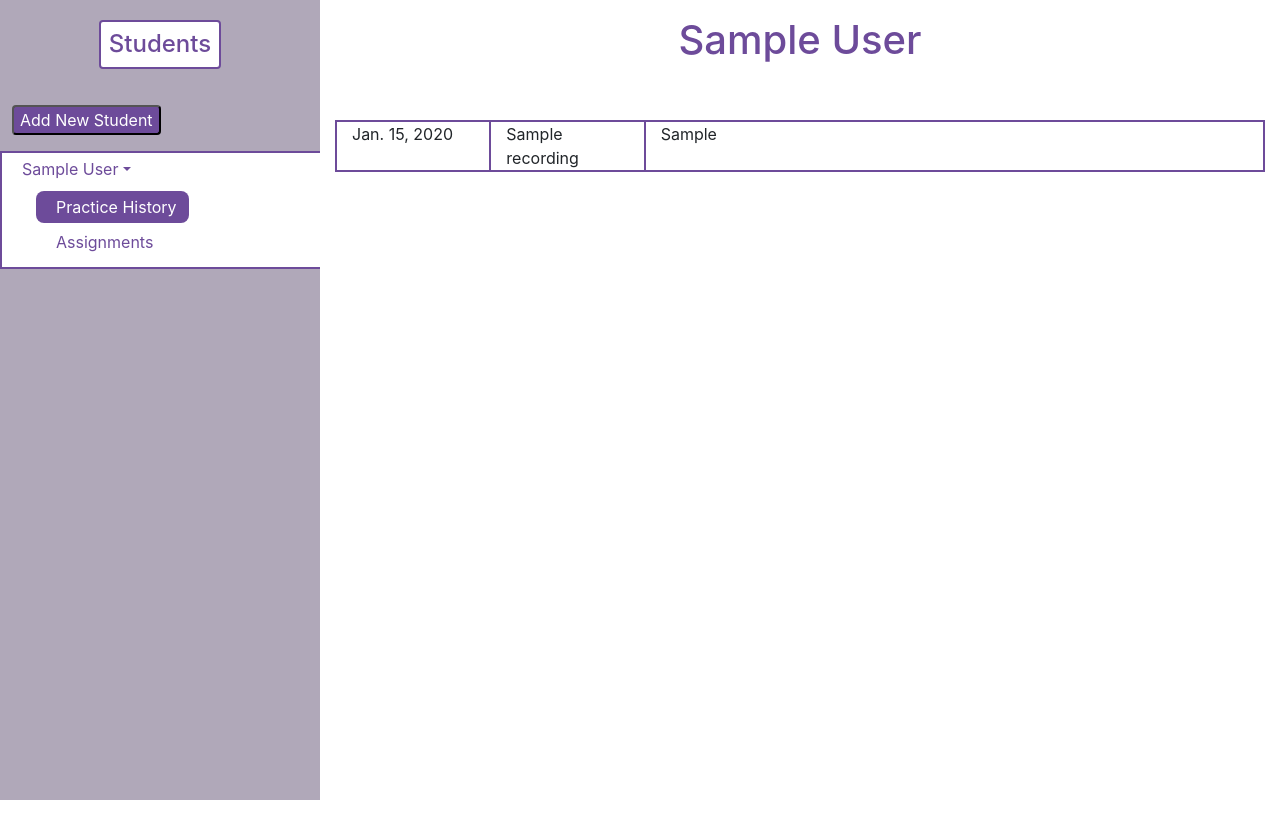
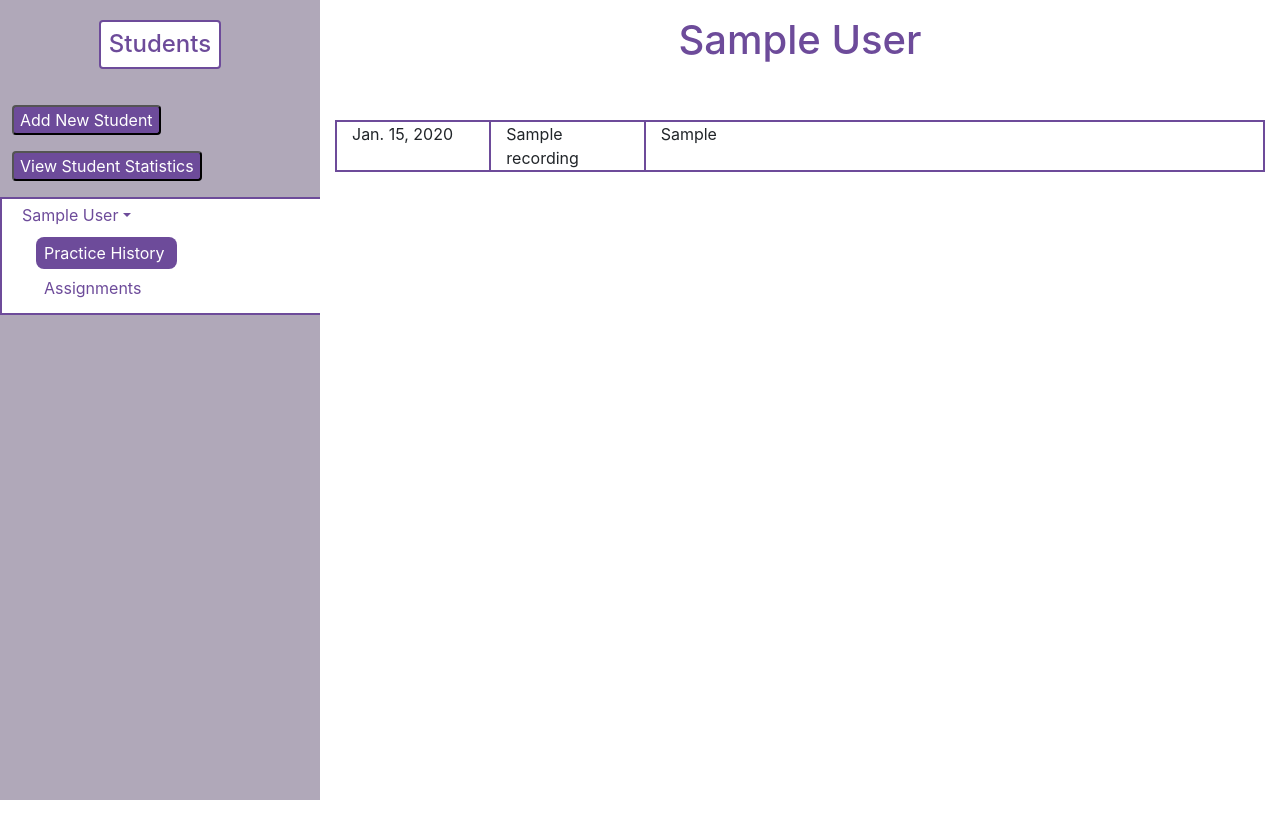
Before and after one commit to ms648/-CS316Project, a Django app: page /music/frontend2 in a window 1280 px wide. Shown: the part 52-868 px from the top of the page. Run offline with Django 3.2, Linux system fonts and the light colour scheme; tables that the repository leaves empty hold one stand-in row (values such as "Sample post"); some libraries are stand-ins or nearby versions.

Commit message:
total time leader board

```diff
--- a/musicapp/teacher_musicapp/templates/teacher_musicapp/frontend2.html
+++ b/musicapp/teacher_musicapp/templates/teacher_musicapp/frontend2.html
@@ -100,6 +100,17 @@
             #nameRow {
                 margin-top: 1rem;
             }
+            td, th {
+                border: 1px solid #6d4b9a;
+                text-align: left;
+                padding: 8px;
+            }
+            tr:nth-child(even) {
+                background-color: #b0a8b9;
+            }
+            #totaltime {
+                color: #6d4b9a
+            }
         </style>
         <script>
             var active = "{{students.0.student_id}}"
@@ -157,6 +168,11 @@
                                         <input style="margin-top: 3px; align-self: center; border-radius: .25rem; background-color: #6d4b9a; color: white" type="submit" value="Add Student"/>
                                 </form>
                     </div>
+                    <div class = "row" style="margin: 1rem 0.25rem 0 0.75rem; ">
+                            <button id="viewstats" style = "border-radius: .25rem; background-color: #6d4b9a; color: white">
+                                View Student Statistics
+                            </button>
+                    </div>
 
                     <div class="sidebar" id="sidebar">
                         <div class="name-body" style="padding: 0.5rem 0; ">
@@ -198,6 +214,7 @@
                                                 data-toggle="tab"
                                                 aria-controls="practice-tab"
                                                 aria-selected="true"
+                                                style="padding-left: 0.5rem"
                                                 >Practice History</a
                                             >
                                         </li>
@@ -210,6 +227,7 @@
                                             data-toggle="tab"
                                             aria-controls="assign-tab"
                                             aria-selected="false"
+                                            style="padding-left: 0.5rem"
                                             >Assignments</a
                                         >
                                         </li>
@@ -232,7 +250,7 @@
                     child2.className += " show"
                 </script>
                 <div class="col" style="width:100%">
-                    <div class = "tab-content">
+                    <div class = "tab-content" id="tab-content">
                         <div class="tab-pane" id="practice-tab">
                             <div class="row" style="justify-content: center; ; margin-bottom: 3rem" id="nameRow">
                                 <h1 class="childName" id="childName" style="color: #6d4b9a"></h1>
@@ -293,7 +311,31 @@
                             {% endfor %}
                         </div>
                     </div>
+                    <div id="statistics" style="display:none">
+                        <div class="row" id="totaltime" style="justify-content: center; margin-top: 3rem">
+                            <div class ="col">
+                                <h5> Total Practice Leaderboard </h3>
+                                    <table id="totaltimetable" style="width:100%; min-width:100%">
+                                            <tr>
+                                                <th>Rank</th>
+                                                <th>Name</th>
+                                                <th>Total Time Practiced</th>
+                                            </tr>
+                                            {%for element in totalDurations%}
+                                                <tr>
+                                                    <th>{{element.0}}</th>
+                                                    <th>{{element.1}}</th>
+                                                    <th>{{element.2}} minutes</th>
+                                                </tr>
+                                            {%endfor%}
+
+                                    </table>
+                            </div>
+
+                        </div>
+                    </div>
                 </div>
+
             </div>
 
         <!-- Optional JavaScript -->
@@ -319,6 +361,18 @@
             $(document).ready(function() {
                 practice()
                 setActive()
+            })
+
+            $("#viewstats").on('click', function() {
+                var tabs = document.getElementById("tab-content")
+                tabs.setAttribute("style", "display:none")
+                $(".name-body ul li a[aria-expanded='true']").attr("aria-expanded", false)
+                if ($(".name-body ul li ul").hasClass("show")) {
+                    $(".name-body ul li ul").removeClass("show")
+                }
+
+                var newcontent = document.getElementById("statistics")
+                newcontent.setAttribute("style", "display:initial")
             })
 
             $("#newassign").on('click', function() {
@@ -367,6 +421,14 @@
             })
 
             function practice() {
+                if(document.getElementById("tab-content").getAttribute("style") == "display:none") {
+                    document.getElementById("tab-content").removeAttribute("style")
+                }
+                if(document.getElementById("statistics").getAttribute("style") == "display:initial") {
+                    document.getElementById("statistics").setAttribute("style", "display:none")
+                }
+
+
                 var last = window.localStorage.getItem("prevID")
                 var lastString = last + "recording"
                 var recordingID = window.localStorage.getItem("activeID")
--- a/musicapp/teacher_musicapp/views.py
+++ b/musicapp/teacher_musicapp/views.py
@@ -68,6 +68,21 @@ def frontend2(request):
     recordings = Recording.objects.all()
     isassigned = IsAssigned.objects.all()
 
+    totalDurations = []
+    for student in students:
+        id = student.student_id
+        name = ""
+        for user in users:
+            if user.id == id:
+                name = user.name
+        total = 0
+        student_recordings = Recording.objects.filter(student=id)
+        for recording in student_recordings:
+            total += recording.duration
+        totalDurations.append((name, total))
+    totalDurations = sorted(totalDurations, key=lambda x: x[1], reverse=True)
+    for i in range(len(totalDurations)):
+        totalDurations[i] = (i+1, totalDurations[i][0], totalDurations[i][1])
 
     template = loader.get_template('teacher_musicapp/frontend2.html') #load this specific template
     context = {
@@ -76,7 +91,8 @@ def frontend2(request):
         'teachers': teachers,
         'trackables': trackables,
         'recordings': recordings,
-        'isassigned': isassigned
+        'isassigned': isassigned,
+        'totalDurations': totalDurations
     }
 
     if request.method == 'POST':
```
